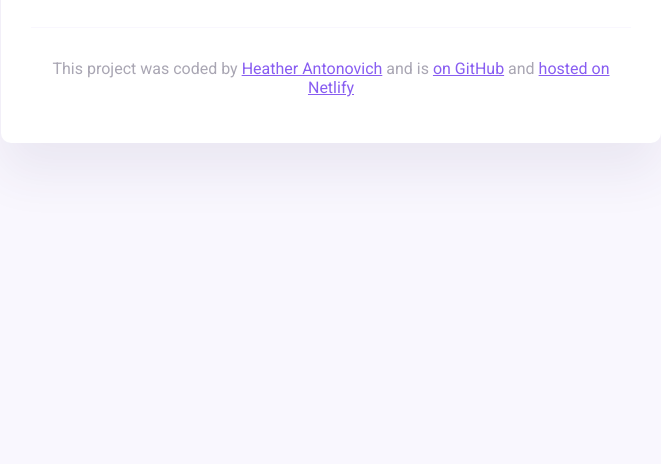
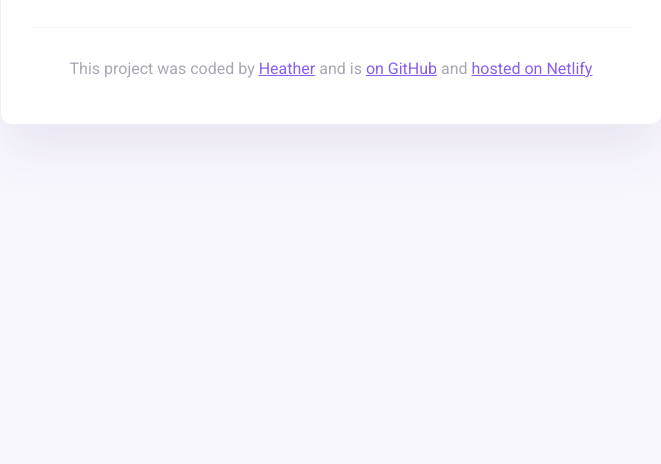
Before and after one commit to Heather975/my-weather-app, a plain HTML site: page index.html in a window 1280 px wide. Shown: the part 336-800 px from the top of the page, without its empty margins (309-970 px from the left). Drawn offline with nearby package versions, Linux system fonts and the light colour scheme.

Commit message:
Updated code

```diff
--- a/index.html
+++ b/index.html
@@ -50,7 +50,7 @@
           <a
             href="https://verdant-profiterole-55ba4d.netlify.app/"
             target="_blank"
-            >Heather Antonovich</a
+            >Heather</a
           >
           and is
           <a
```
